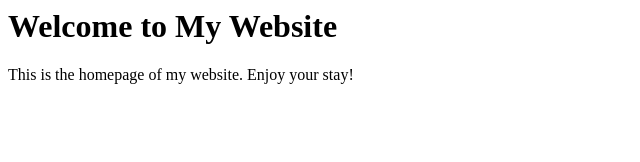
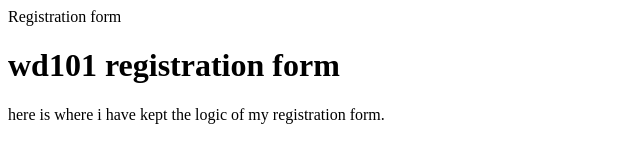
Before and after one commit to dd6629/wd101, a plain HTML site: page index.html in a window 1280 px wide. Shown: the whole page, without its empty margins (0-640 px from the left). Drawn offline with Linux system fonts and the light colour scheme.

Commit message:
Update index.html

```diff
--- a/index.html
+++ b/index.html
@@ -1,10 +1,9 @@
-<html lang="en">
+<html>
   <head>
-    <meta charset="UTF-8">
-    <title>My Website</title>
+    Registration form
   </head>
   <body>
-    <h1>Welcome to My Website</h1>
-    <p>This is the homepage of my website. Enjoy your stay!</p>
+    <h1>wd101 registration form</h1>
+    <p>here is where i have kept the logic of my registration form.</p>
   </body>
 </html>
```
